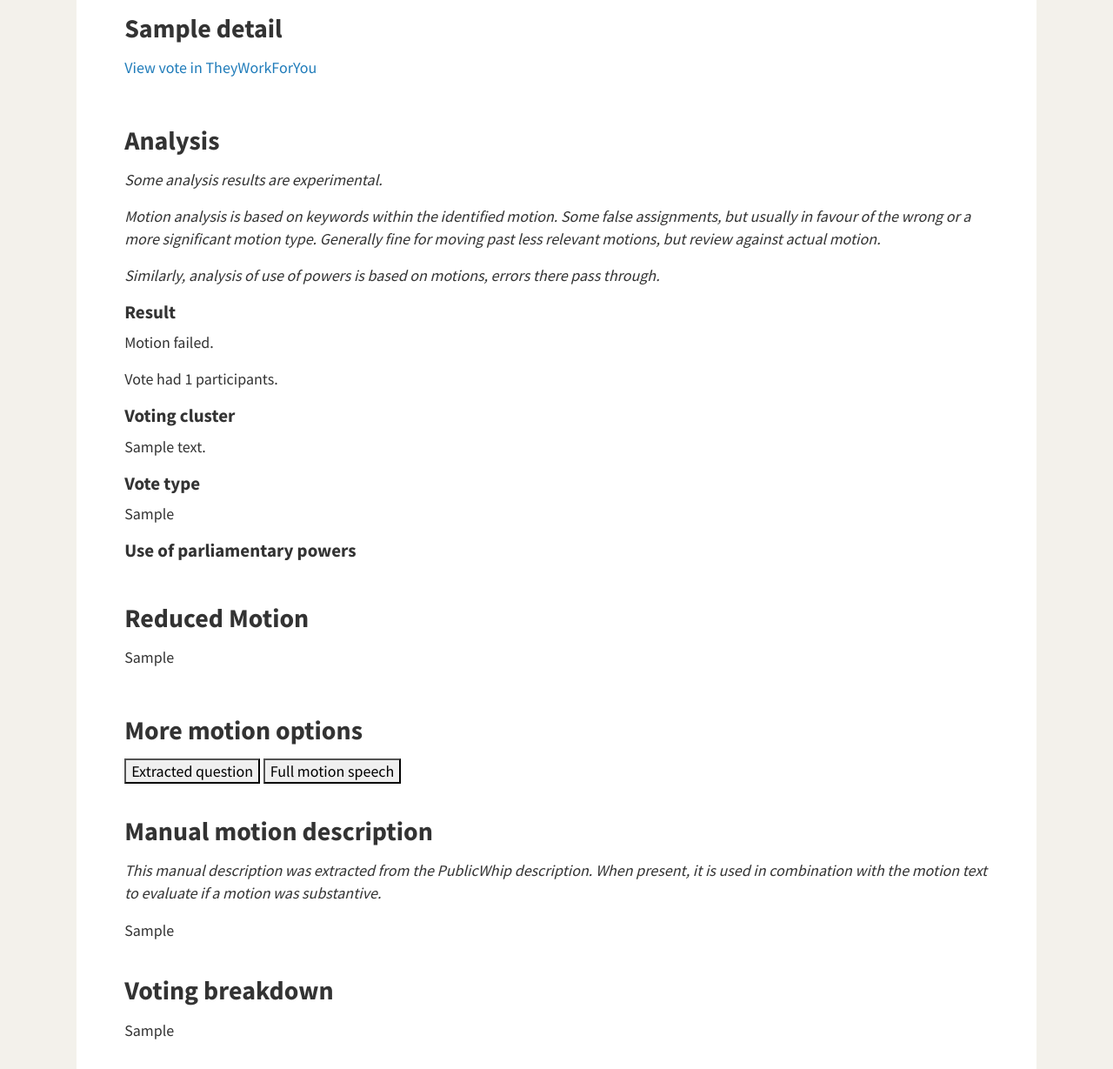
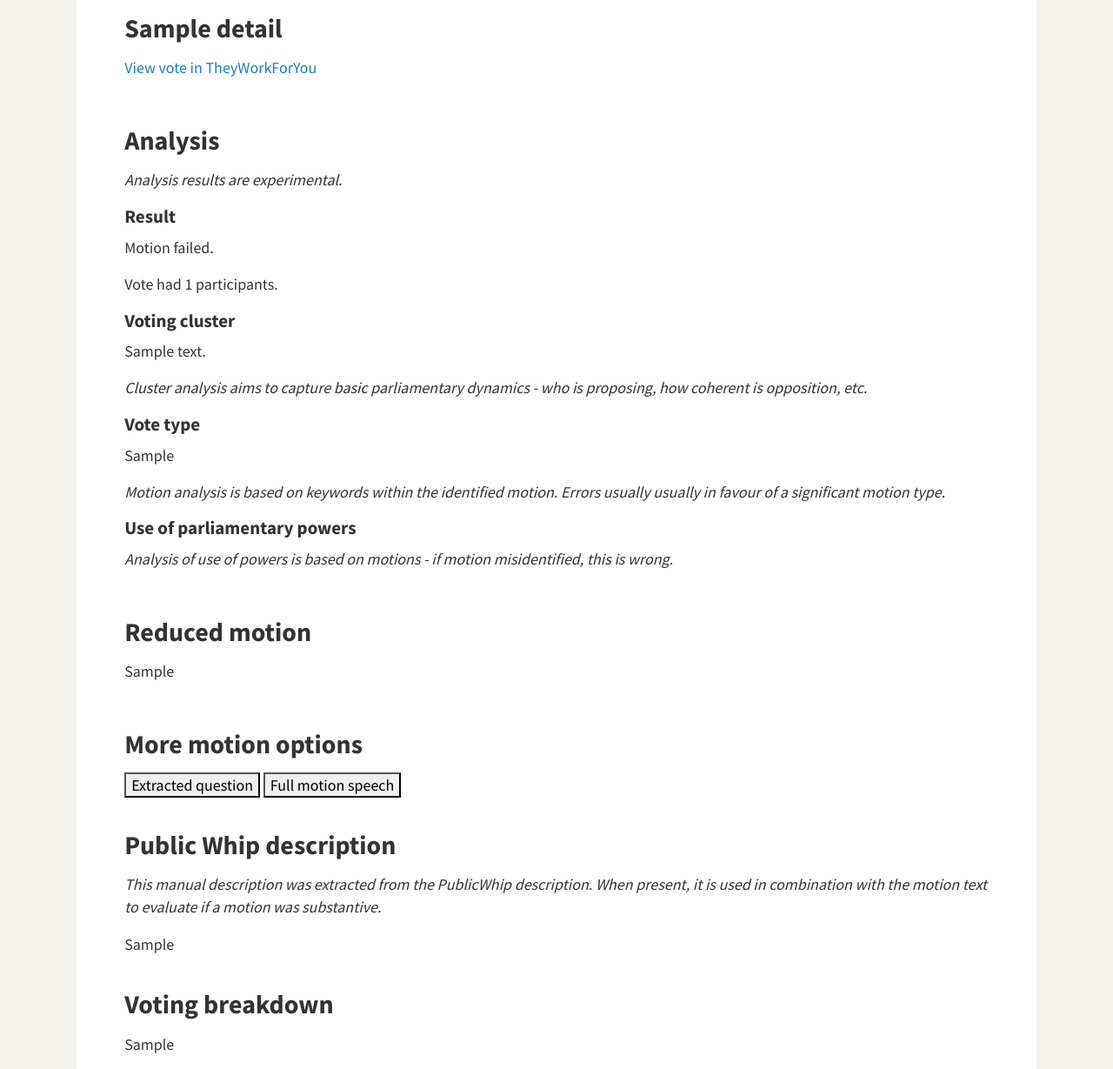
Before and after one commit to mysociety/twfy-votes, a Python web app: template src/twfy_votes/templates/division.html in a window 1280 px wide. Shown: the part 220-1449 px from the top of the page at 87% size. Run offline with Jinja, Linux system fonts and the light colour scheme; the template is opened without the code that fills it: most values are stand-ins (such as "Sample title", 1, 10 or a date in 2020); some libraries are stand-ins or nearby versions.

Commit message:
Improve descriptions of analysis types

```diff
--- a/src/twfy_votes/apps/decisions/models.py
+++ b/src/twfy_votes/apps/decisions/models.py
@@ -115,6 +115,7 @@ class VoteType(StrEnum):
     )
     HUMBLE_ADDRESS = "humble_address"
     GOVERNMENT_AGENDA = "government_agenda"  # monarch's speech etc
+    FINANCIAL = "financial"
     CONFIDENCE = "confidence"
     STANDING_ORDER_CHANGE = "standing_order_change"
     PRIVATE_SITTING = "private_sitting"
--- a/src/twfy_votes/templates/division.html
+++ b/src/twfy_votes/templates/division.html
@@ -14,11 +14,7 @@
 
 <h2>Analysis</h2>
 
-<p style="font-style:italic">Some analysis results are experimental.</p>
-<p style="font-style:italic">Motion analysis is based on keywords within the identified motion. Some false assignments,
-    but usually in favour of the wrong or a more significant motion type. Generally fine for moving past less relevant
-    motions, but review against actual motion.</p>
-<p style="font-style:italic">Similarly, analysis of use of powers is based on motions, errors there pass through.</p>
+<p style="font-style:italic">Analysis results are experimental.</p>
 
 
 <h3>Result</h3>
@@ -39,6 +35,9 @@
 
 <p>{{ item.details.cluster_desc() }}</p>
 
+<p style="font-style:italic">Cluster analysis aims to capture basic parliamentary dynamics - who is proposing, how
+    coherent is opposition, etc.</p>
+
 {% endif %}
 {% endwith %}
 
@@ -48,8 +47,8 @@
 
 <p>{{ item.details.vote_type() }}</p>
 
-{% endif %}
-
+<p style="font-style:italic">Motion analysis is based on keywords within the identified motion. Errors usually
+    usually in favour of a significant motion type.</p>
 
 <h3>Use of parliamentary powers</h3>
 
@@ -61,13 +60,17 @@
 {% elif powers == "insufficent_info" %}
 <p>Insufficent information based on motion avaliable.</p>
 {% endif %}
+
+<p style="font-style:italic">Analysis of use of powers is based on motions - if motion misidentified, this is wrong.</p>
+
 {% endwith %}
+{% endif %}
 
 
 
 {% if item.details.vote_motion_analysis %}
 
-<h2>Reduced Motion</h2>
+<h2>Reduced motion</h2>
 
 <p>{{ item.details.vote_motion_analysis.tidied_motion }}</p>
 
@@ -94,11 +97,10 @@
 
 {% if item.details.manual_motion %}
 
-<h2>Manual motion description</h2>
+<h2>Public Whip description</h2>
 
 <p style="font-style: italic;">This manual description was extracted from the PublicWhip description. When present, it
     is used in combination with the motion text to evaluate if a motion was substantive.</p>
-
 
 {{ item.details.manual_motion }}
 
```
Also changed, not shown: databases/schema.yaml (+17 -17 lines), src/twfy_votes/apps/decisions/motion_analysis.py (+7 -0 lines), src/twfy_votes/templates/agreement.html (+7 -7 lines).
